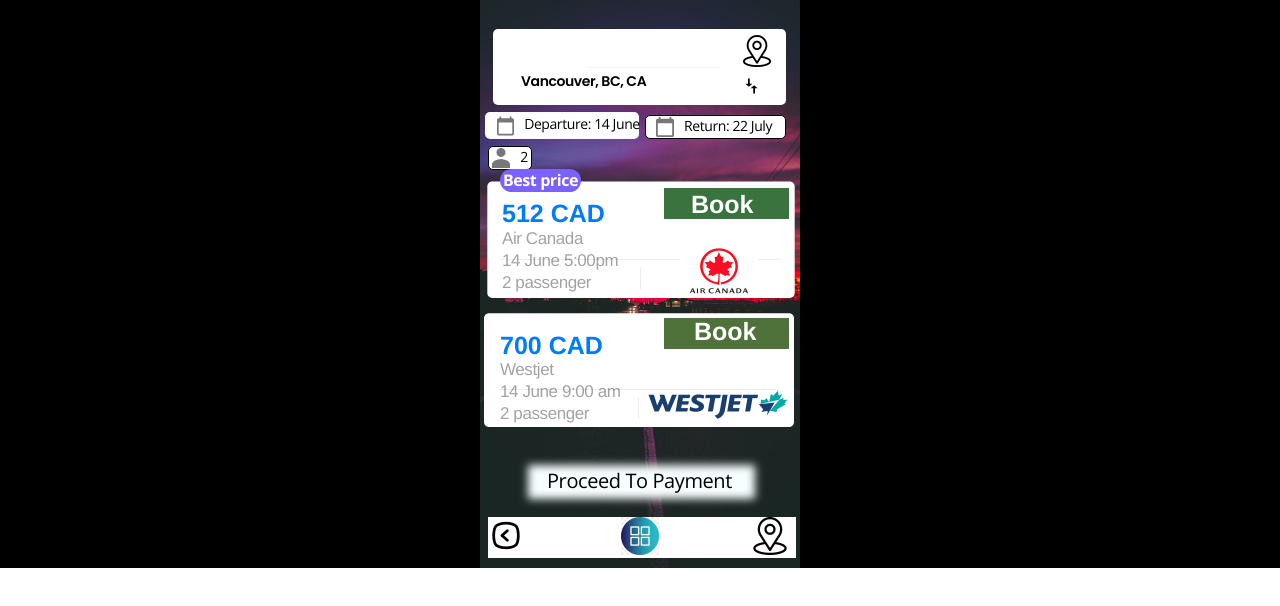
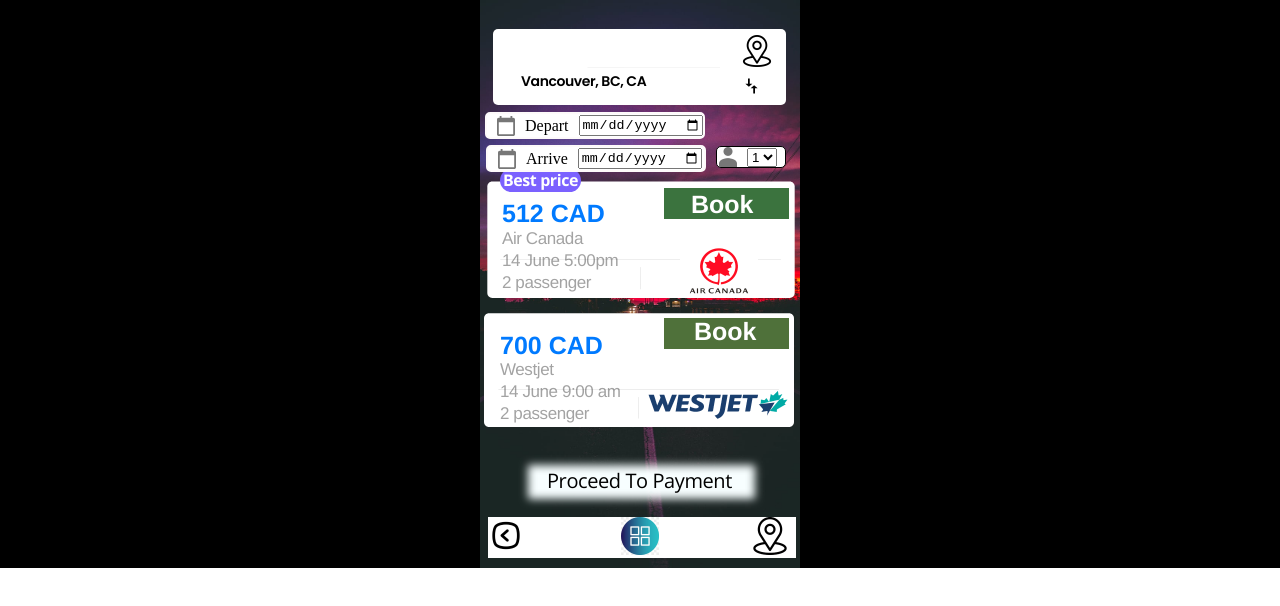
Before and after one commit to zawadsafwan07/iTravelWise, a plain HTML site: page Flights/index.html in a window 1280 px wide. Drawn offline with nearby package versions, Linux system fonts and the light colour scheme.

Commit message:
Add files via upload

```diff
--- a/Flights/index.html
+++ b/Flights/index.html
@@ -41,6 +41,14 @@
 
    }
 
+   function FC_AirCanada() {
+     window.open('../Flight_Confirmed_AC/index.html', 'SecondPage', 'width=310,height=314,top=200,left=480');
+      }
+
+      function FC_WestJet() {
+     window.open('../Flight_Confirmed_WJ/index.html', 'SecondPage', 'width=310,height=314,top=200,left=480');
+      }
+
 
     </script>
   </head>
@@ -50,17 +58,27 @@
       <div class="overlap-wrapper">
         <div class="overlap">
           <div class="boxes">
-            <img class="vector" src="img/vector-8.svg" />
-            <div class="choose-data">Departure: 14 June</div>
-          </div>
-          <div class="div">
-            <img class="img" src="img/vector.svg" />
-            <div class="text-wrapper">Return: 22 July</div>
-          </div>
+            <img class="img" src="img/vector.svg"/>
+            <label for="choose-date">Depart</label>
+            <input id="choose-date" class="choose-date" type="date" placeholder="Choose Date" />
+        </div>
+
+
+
           <div class="overlap-group">
             <div class="boxes-2">
               <img class="group" src="img/group-686.png" />
-              <div class="element">2</div>
+              <select id="numberDropdown" class="number-dropdown">
+                <option value="1">1</option>
+                <option value="2">2</option>
+                <option value="3">3</option>
+                <option value="4">4</option>
+                <option value="5">5</option>
+                <option value="6">6</option>
+                <option value="7">7</option>
+
+                <!-- Add more options as needed -->
+              </select>
             </div>
             <div class="overlap-group-wrapper">
               <div class="overlap-group-2">
@@ -77,9 +95,15 @@
               </div>
             </div>
 
+            <div class="positioned-div">
+              <img class="img" src="img/vector.svg"/>
+              <label for="arrive-date">Arrive</label>
+              <input id="arrive-date" class="choose-date" type="date" placeholder="Choose Date" />
+          </div>
+          <a href="#" onclick="FC_AirCanada()">
             <img class="rectangle-2" src="img/rectangle-236-1.svg" />
             <div class="text-wrapper-3">Book</div>
-
+            </a>
             <img class="rectangle-4" src="img/rectangle-291.png" />
           </div>
           <div class="overlap-2">
@@ -114,9 +138,10 @@
                 </div>
               </div>
             </div>
-
+            <a href="#" onclick="FC_WestJet()">
             <img class="rectangle-6" src="img/rectangle-237.svg" />
             <div class="text-wrapper-6">Book</div>
+            </a>
             <img class="rectangle-7" src="img/rectangle-292.png" />
           </div>
           <div class="overlap-6">
--- a/Flights/style.css
+++ b/Flights/style.css
@@ -22,7 +22,7 @@
 
 .flights-booking .boxes {
   display: flex;
-  width: 154px;
+  width: 220px;
   height: 27px;
   align-items: center;
   gap: 10px;
@@ -61,17 +61,18 @@
 
 .flights-booking .div {
   display: flex;
-  width: 141px;
-  height: 24px;
+  width: 210px;
+  height: 27px;
   align-items: center;
   gap: 10px;
   padding: 6px 10px;
-  top: 115px;
-  left: 165px;
-  border: 1px solid;
   position: absolute;
+  top: 145px;
+  left: 5px;
   background-color: #ffffff;
   border-radius: 5px;
+  border: 2px solid;
+  border-color: #fdfafa;
 }
 
 .flights-booking .img {
@@ -106,14 +107,14 @@
 
 .flights-booking .boxes-2 {
   display: flex;
-  width: 44px;
-  height: 24px;
+  width: 70px;
+  height: 22px;
   align-items: center;
   justify-content: center;
   gap: 10px;
   padding: 6px 10px;
   top: 1px;
-  left: 2px;
+  left: 230px;
   border: 1px solid;
   position: absolute;
   background-color: #ffffff;
@@ -604,3 +605,19 @@
   top: 513px; /* Set the top position of the button */
 
 }
+
+.positioned-div {
+  display: flex;
+  width: 220px;
+  height: 27px;
+  align-items: center;
+  gap: 10px;
+  padding: 6px 10px;
+  position: absolute;
+  top: 0px;
+  left: 0px;
+  background-color: #ffffff;
+  border-radius: 5px;
+  border: 2px solid;
+  border-color: #fdfafa;
+}
```
